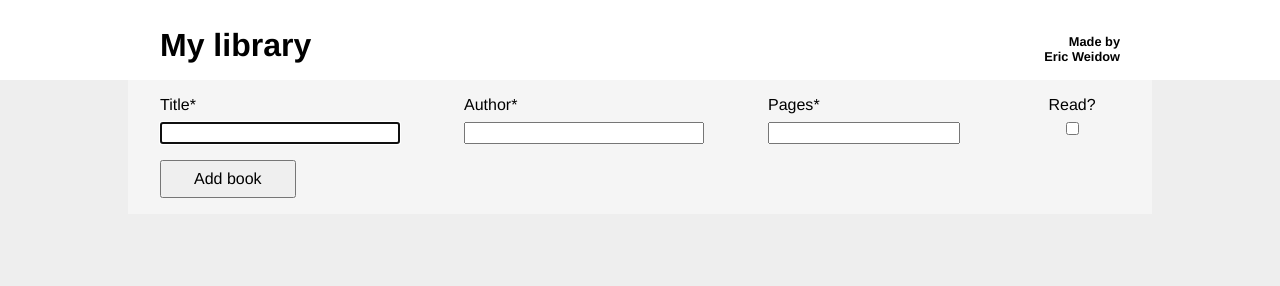
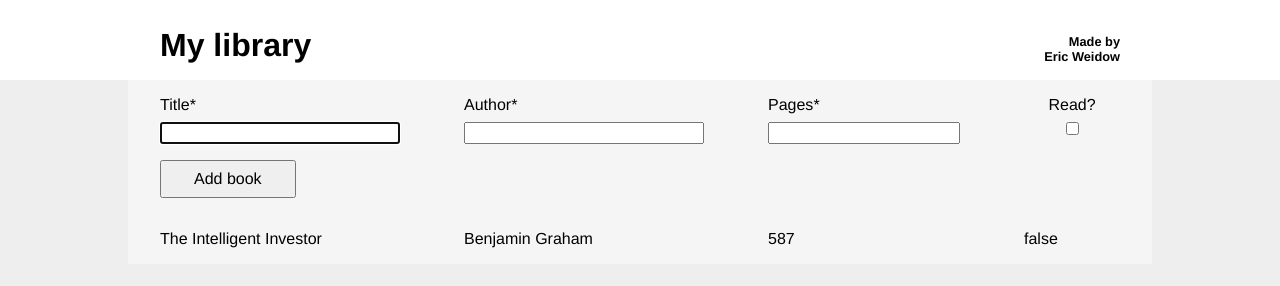
Before and after one commit to Studsministern/odin-library, a plain HTML site: page index.html in a window 1280 px wide. Drawn offline with Linux system fonts and the light colour scheme.

Commit message:
Add example book

```diff
--- a/index.html
+++ b/index.html
@@ -47,6 +47,12 @@
     </form>
 
     <div class="book-list">
+        <div class="book">
+            <p class="title">The Intelligent Investor</p>
+            <p class="author">Benjamin Graham</p>
+            <p class="pages">587</p>
+            <p class="read">false</p>
+        </div>
         <!-- Added with the form above, using the JavaScript from js/script.js -->
     </div>
 </body>
```
